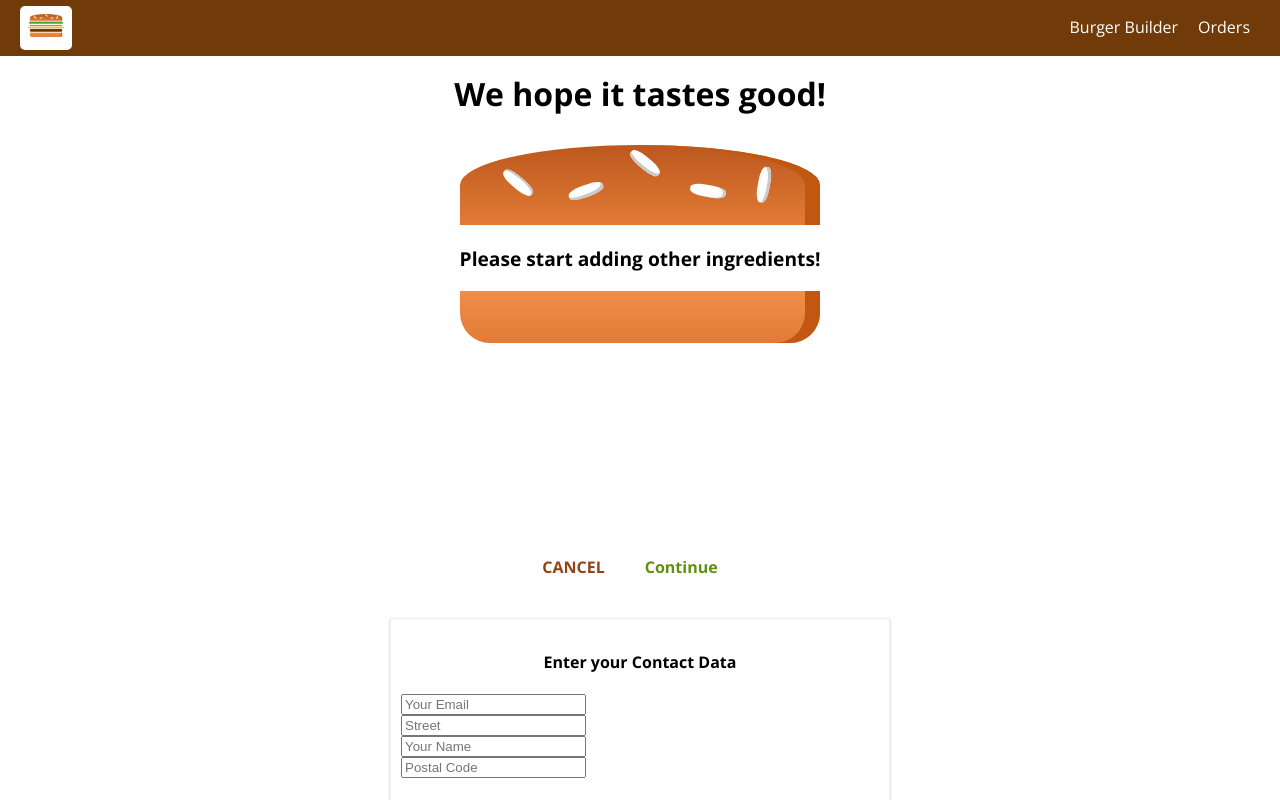
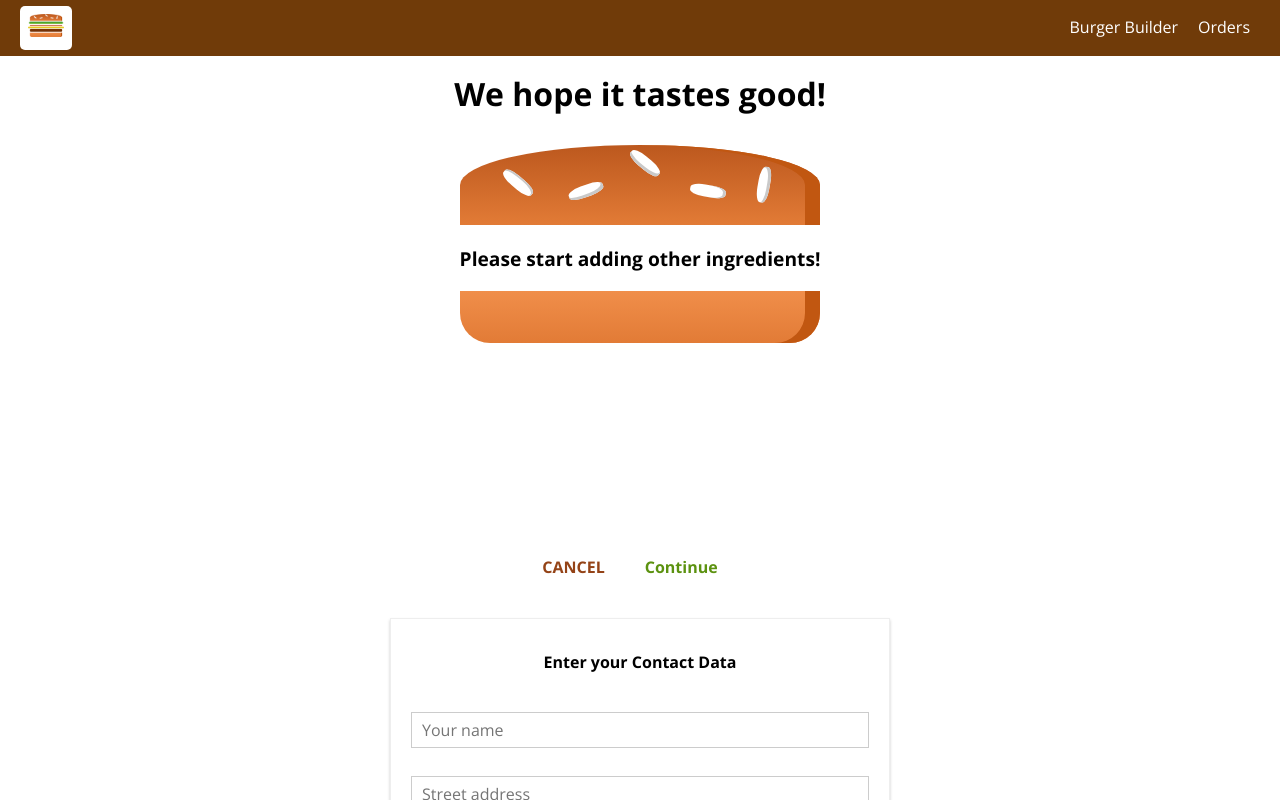
Before and after one commit to Balake/Udemy-Burger-Builder, a React app: page /checkout in a window 1280 px wide. Both pictures are taken after a click on the button "Continue". Shown: the top 800 px of the page. Built offline with nearby package versions, Linux system fonts and the light colour scheme.

Commit message:
Added custom form validation

```diff
--- a/src/components/UI/Button/Button.css
+++ b/src/components/UI/Button/Button.css
@@ -22,3 +22,8 @@
 .Danger {
     color: #944317;
 }
+
+.Button:disabled {
+    color: #ccc;
+    cursor: not-allowed;
+}
--- a/src/components/UI/Button/Button.js
+++ b/src/components/UI/Button/Button.js
@@ -3,7 +3,9 @@
 const button = (props) => (
     <button
         className={[classes.Button, classes[props.btnType]].join(' ')}
-        onClick={props.clicked}>{props.children}</button>
+        onClick={props.clicked}
+        disabled={props.disabled}
+        >{props.children}</button>
 )
 
 export default button
--- /dev/null
+++ b/src/components/UI/Input/Input.css
@@ -0,0 +1,37 @@
+.Input {
+    width: 100%;
+    padding: 10px;
+    box-sizing: border-box;
+}
+
+.Label {
+    font-weight: bold;
+    display: block;
+    margin-bottom: 8px;
+}
+
+.InputElement {
+    outline: none;
+    border: 1px solid #ccc;
+    background-color: white;
+    font: inherit;
+    padding: 6px 10px;
+    display: block;
+    width: 100%;
+    box-sizing: border-box;
+}
+
+.InputElement:focus {
+    outline: none;
+    background-color: #ccc;
+}
+
+.Invalid {
+    border: 1px solid red;
+    background-color: #FDA49A
+}
+
+.ValidationError {
+    color: red;
+    margin: 5px 0;
+}
--- /dev/null
+++ b/src/components/UI/Input/Input.js
@@ -0,0 +1,62 @@
+import React from 'react'
+
+import classes from './Input.css'
+
+const input = (props) => {
+    let inputElement = null;
+    const inputClasses = [classes.InputElement]
+
+    if (props.invalid && props.shouldValidate && props.touched) {
+        inputClasses.push(classes.Invalid)
+    }
+
+    let validationError = null
+    if (props.invalid && props.touched) {
+        validationError = <p className={classes.ValidationError}>Please enter a valid value!</p>
+    }
+
+    switch (props.elementType) {
+        case ('input'):
+            inputElement = <input
+                className={inputClasses.join(' ')}
+                {...props.elementConfig}
+                value={props.value}
+                onChange={props.changed} />
+            break
+        case ('textarea'):
+            inputElement = <textarea
+                className={inputClasses.join(' ')}
+                {...props.elementConfig}
+                value={props.value}
+                onChange={props.changed} />
+            break
+        case ('select'):
+            inputElement = (
+                <select
+                    className={inputClasses.join(' ')}
+                    value={props.value}
+                    onChange={props.changed} >
+                    {props.elementConfig.options.map((option, i) => (
+                        <option key={i} value={option.value}>{option.displayValue}</option>
+                    ))}}
+                </select>
+            )
+            break
+        default:
+            inputElement = <input
+                className={inputClasses.join(' ')}
+                {...props.elementConfig}
+                value={props.value}
+                onChange={props.changed} />
+    }
+    return (
+        <div className={classes.Input}>
+            <label className={classes.Label}>{props.label}</label>
+            {inputElement}
+            {validationError}
+        </div>
+    )
+}
+
+
+export default input
--- a/src/containers/Checkout/ContactData/ContactData.css
+++ b/src/containers/Checkout/ContactData/ContactData.css
@@ -8,11 +8,6 @@
     box-sizing: border-box;
 }
 
-.Input {
-    display: block;
-
-}
-
 @media (min-width: 600px) {
     .ContactData {
         width: 500px;
--- a/src/containers/Checkout/ContactData/ContactData.js
+++ b/src/containers/Checkout/ContactData/ContactData.js
@@ -3,23 +3,104 @@
 import classes from './ContactData.css'
 import axios from '../../../axios-orders'
 import Spinner from '../../../components/UI/Spinner/Spinner'
+import Input from '../../../components/UI/Input/Input'
 
 
 class ContactData extends Component {
     state = {
-        name: '',
-        email: '',
-        address: {
-            street: '',
-            postalCode: ''
+        orderForm: {
+            name: {
+                elementType: 'input',
+                elementConfig: {
+                    type: 'text',
+                    placeholder: 'Your name'
+                },
+                value: '',
+                validation: {
+                    required: true,
+                },
+                valid: false,
+                touched: false,
+            },
+            street: {
+                elementType: 'input',
+                elementConfig: {
+                    type: 'text',
+                    placeholder: 'Street address'
+                },
+                value: '',
+                validation: {
+                    required: true,
+                },
+                valid: false,
+                touched: false,
+            },
+            zipcode: {
+                elementType: 'input',
+                elementConfig: {
+                    type: 'text',
+                    placeholder: 'Zipcode'
+                },
+                value: '',
+                validation: {
+                    required: true,
+                    minLength: 5,
+                    maxLength: 5,
+                },
+                valid: false,
+                touched: false,
+            },
+            country: {
+                elementType: 'input',
+                elementConfig: {
+                    type: 'text',
+                    placeholder: 'Country'
+                },
+                value: '',
+                validation: {
+                    required: true,
+                },
+                valid: false,
+                touched: false,
+            },
+            email: {
+                elementType: 'input',
+                elementConfig: {
+                    type: 'email',
+                    placeholder: 'Your email'
+                },
+                value: '',
+                validation: {
+                    required: true,
+                },
+                valid: false,
+                touched: false,
+            },
+            deliveryMethod: {
+                elementType: 'select',
+                elementConfig: {
+                    options: [
+                        {value: 'fastest', displayValue: 'Fastest'},
+                        {value: 'cheapest', displayValue: 'Cheapest'}
+                    ]
+                },
+                value: 'fastest',
+                validation: {},
+                valid: true,
+            }
         },
-        loading: false
+        loading: false,
+        formIsValid: false,
     };
 
     orderHandler = (event) => {
         event.preventDefault();
         console.log(this.props)
         this.setState({loading: true})
+        const formData = {}
+        for (let formElementIdentifier in this.state.orderForm) {
+            formData[formElementIdentifier] = this.state.orderForm[formElementIdentifier].value
+        }
         // alert('You continue!')
         // send data to backend
         // need to target json for firebase
@@ -27,16 +108,7 @@
             ingredients: this.props.ingredients,
             price: this.props.price,
             // Would need to calculate price on server so that customer doesn't manipulate requests for cheaper price
-            customer: {
-                name: 'Blake',
-                address: {
-                    street: 'street',
-                    zipcode: '98105',
-                    country: 'USA'
-                },
-                email: 'test@test.com'
-            },
-            deliveryMethod: 'AS FAST AS POSSIBLE'
+            orderData: formData
         }
         axios.post('/orders.json', order)
             .then(response => {
@@ -49,14 +121,64 @@
         console.log(this.props.ingredients);
     };
 
+    checkValidity(value, rules) {
+        let isValid = true;
+        if (rules.required) {
+            isValid = value.trim() !== '' && isValid
+        }
+
+        if (rules.minLength) {
+            isValid = value.length >= rules.minLength && isValid
+        }
+
+        if (rules.maxLength) {
+            isValid = value.length <= rules.maxLength && isValid
+        }
+        return isValid
+    }
+
+    inputChangedHandler = (event, inputIdentifier) => {
+        const updatedOrderForm = {
+            ...this.state.orderForm
+        }
+        const updatedFormElement = {
+            ...updatedOrderForm[inputIdentifier]
+        }
+        updatedFormElement.value = event.target.value
+        updatedFormElement.touched = true
+        updatedFormElement.valid = this.checkValidity(updatedFormElement.value, updatedFormElement.validation)
+        updatedOrderForm[inputIdentifier] = updatedFormElement
+
+        let formIsValid = true
+        for (let inputIdentifier in updatedOrderForm) {
+            formIsValid = updatedOrderForm[inputIdentifier].valid && formIsValid
+        }
+
+        this.setState({orderForm: updatedOrderForm, formIsValid: formIsValid})
+    }
+
     render () {
+        const formElementsArray = []
+        for (let key in this.state.orderForm) {
+            formElementsArray.push({
+                id: key,
+                config: this.state.orderForm[key]
+            })
+        }
         let form = (
-            <form>
-                <input className={classes.Input} type="text" name="email" placeholder="Your Email" />
-                <input className={classes.Input} type="text" name="street" placeholder="Street" />
-                <input className={classes.Input} type="text" name="name" placeholder="Your Name" />
-                <input className={classes.Input} type="text" name="postal" placeholder="Postal Code" />
-                <Button btnType="Success" clicked={this.orderHandler}>ORDER</Button>
+            <form onSubmit={this.orderHandler}>
+                {formElementsArray.map(formElement => (
+                    <Input
+                        key={formElement.id}
+                        elementType={formElement.config.elementType}
+                        elementConfig={formElement.config.elementConfig}
+                        value={formElement.config.value}
+                        invalid={!formElement.config.valid}
+                        shouldValidate={formElement.config.validation}
+                        touched={formElement.config.touched}
+                        changed={(event) => this.inputChangedHandler(event, formElement.id)}/>
+                ))}
+                <Button btnType="Success" clicked={this.orderHandler} disabled={!this.state.formIsValid}>ORDER</Button>
             </form>
         );
         if (this.state.loading) {
```
